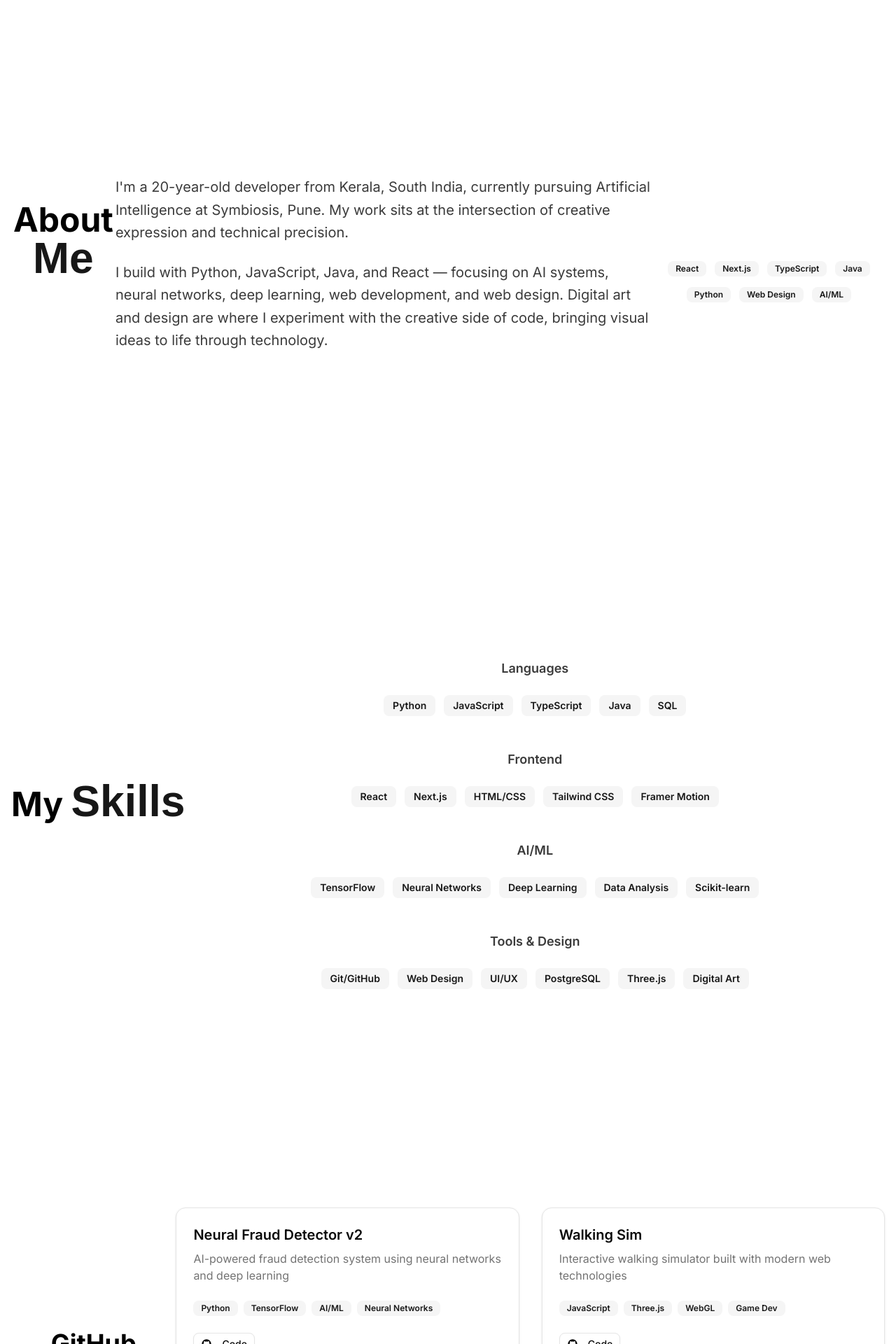
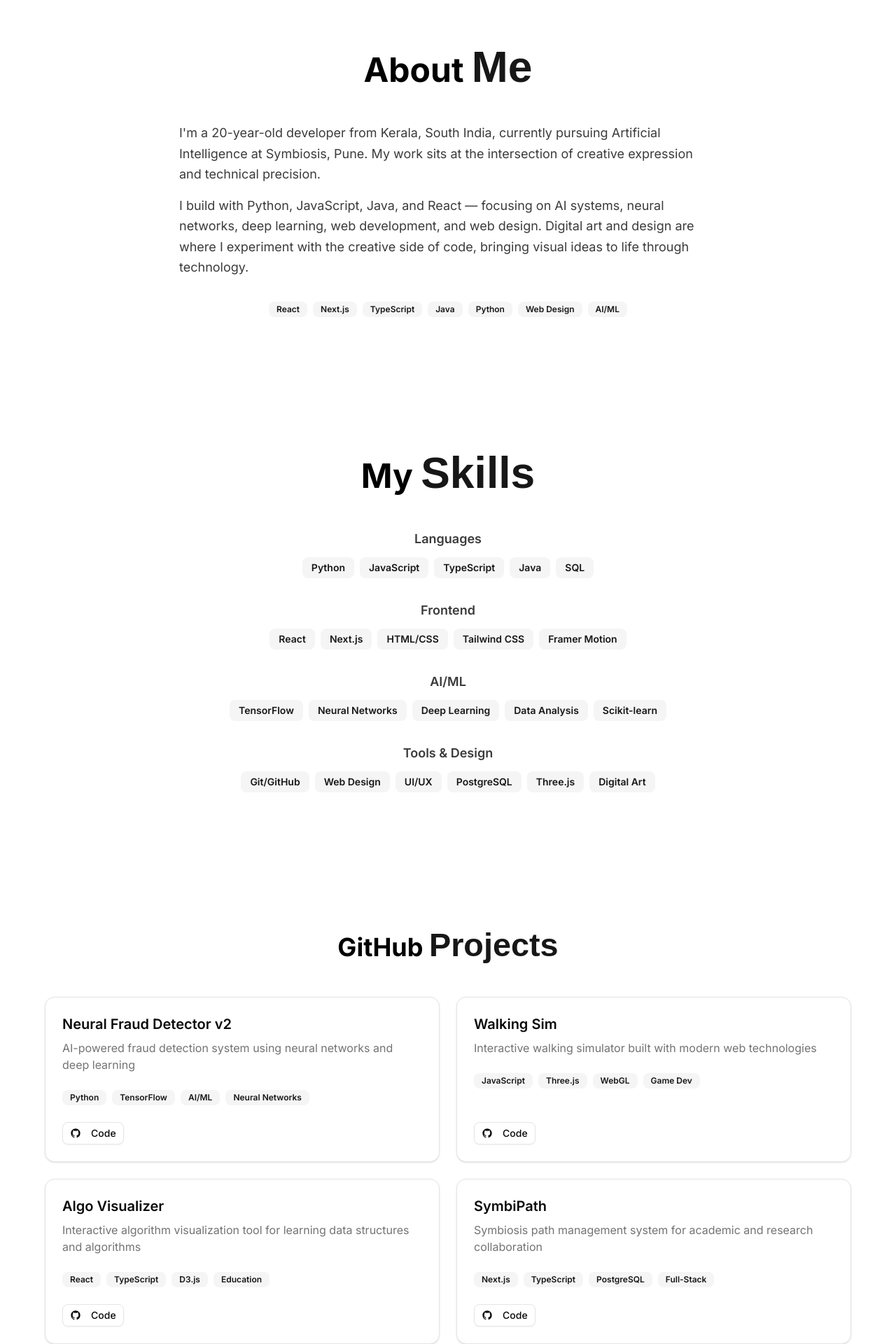
Before and after one commit to codezeroexe/portfolio-website, a Next.js app: page / in a window 1280 px wide. Shown: the part 880-2800 px from the top of the page at 70% size. Built offline with nearby package versions, Linux system fonts and the light colour scheme; a web font is replaced by a local one.

Commit message:
revert: remove full-vh sections, restore original spacing, nav less tinted

```diff
--- a/src/app/page.tsx
+++ b/src/app/page.tsx
@@ -141,24 +141,24 @@ export default function Home() {
         {/* About Section - Concept 4: Scroll Fade-In */}
         <motion.section
           id="about"
-          className="min-h-screen flex items-center container mx-auto px-4 py-20 md:py-32"
+          className="container mx-auto px-4 py-16 md:py-24"
           initial={{ opacity: 0, y: 30 }}
           whileInView={{ opacity: 1, y: 0 }}
           viewport={{ once: true }}
           transition={{ duration: 0.6 }}
         >
-          <h2 className="text-4xl md:text-5xl font-bold text-center mb-16">
+          <h2 className="text-4xl md:text-5xl font-bold text-center mb-12">
              About <span className="[font-family:var(--font-gluten)] text-primary drop-shadow-[0_0_10px_rgba(var(--primary)/0.5)]" style={{ fontSize: '130%' }}>Me</span>
            </h2>
-           <div className="max-w-3xl mx-auto text-lg md:text-xl text-foreground/80 leading-relaxed space-y-6">
-             <p>
+           <div className="max-w-3xl mx-auto text-lg text-foreground/80 leading-relaxed">
+             <p className="mb-4">
                I'm a {new Date().getFullYear() - 2006}-year-old developer from Kerala, South India, currently pursuing Artificial Intelligence at Symbiosis, Pune. My work sits at the intersection of creative expression and technical precision.
              </p>
              <p>
                I build with Python, JavaScript, Java, and React — focusing on AI systems, neural networks, deep learning, web development, and web design. Digital art and design are where I experiment with the creative side of code, bringing visual ideas to life through technology.
              </p>
            </div>
-           <div className="flex flex-wrap gap-3 justify-center mt-12">
+           <div className="flex flex-wrap gap-2 justify-center mt-8">
             {["React", "Next.js", "TypeScript", "Java", "Python", "Web Design", "AI/ML"].map((tech) => (
               /* Concept 2: Badge Hover Lift */
               <motion.div
@@ -175,16 +175,16 @@ export default function Home() {
         {/* Skills Section - Concept 4: Scroll Fade-In */}
         <motion.section
           id="skills"
-          className="min-h-screen flex items-center container mx-auto px-4 py-20 md:py-32"
+          className="container mx-auto px-4 py-16 md:py-24"
           initial={{ opacity: 0, y: 30 }}
           whileInView={{ opacity: 1, y: 0 }}
           viewport={{ once: true }}
           transition={{ duration: 0.6 }}
         >
-          <h2 className="text-4xl md:text-5xl font-bold text-center mb-16">
+          <h2 className="text-4xl md:text-5xl font-bold text-center mb-12">
              My <span className="[font-family:var(--font-gluten)] text-primary drop-shadow-[0_0_10px_rgba(var(--primary)/0.5)]" style={{ fontSize: '130%' }}>Skills</span>
            </h2>
-           <div className="max-w-4xl mx-auto space-y-12 text-center">
+           <div className="max-w-4xl mx-auto space-y-8 text-center">
             {[
               { category: "Languages", skills: ["Python", "JavaScript", "TypeScript", "Java", "SQL"] },
               { category: "Frontend", skills: ["React", "Next.js", "HTML/CSS", "Tailwind CSS", "Framer Motion"] },
@@ -192,8 +192,8 @@ export default function Home() {
               { category: "Tools & Design", skills: ["Git/GitHub", "Web Design", "UI/UX", "PostgreSQL", "Three.js", "Digital Art"] },
             ].map(({ category, skills }) => (
               <div key={category}>
-                 <h3 className="text-lg font-semibold mb-6 text-foreground/80">{category}</h3>
-                 <div className="flex flex-wrap gap-3 justify-center">
+                 <h3 className="text-lg font-semibold mb-3 text-foreground/80">{category}</h3>
+                 <div className="flex flex-wrap gap-2 justify-center">
                   {skills.map((skill) => (
                     /* Concept 2: Badge Hover Lift */
                     <motion.div
@@ -213,16 +213,16 @@ export default function Home() {
         {/* Projects Section - Concept 4: Scroll Fade-In */}
         <motion.section
           id="projects"
-          className="min-h-screen flex items-center container mx-auto px-4 py-20 md:py-32"
+          className="container mx-auto px-4 py-16 md:py-24"
           initial={{ opacity: 0, y: 30 }}
           whileInView={{ opacity: 1, y: 0 }}
           viewport={{ once: true }}
           transition={{ duration: 0.6 }}
         >
-          <h2 className="text-3xl md:text-4xl font-bold text-center mb-16">
+          <h2 className="text-3xl md:text-4xl font-bold text-center mb-12">
              GitHub <span className="[font-family:var(--font-gluten)] text-primary drop-shadow-[0_0_10px_rgba(var(--primary)/0.5)]" style={{ fontSize: '130%' }}>Projects</span>
            </h2>
-           <div className="grid grid-cols-1 md:grid-cols-2 gap-8 max-w-6xl mx-auto auto-rows-fr">
+           <div className="grid grid-cols-1 md:grid-cols-2 gap-6 max-w-6xl mx-auto auto-rows-fr">
             {projects.map((project, i) => (
               <motion.div
                 key={project.id}
@@ -245,19 +245,19 @@ export default function Home() {
         {/* Contact Section - Concept 4: Scroll Fade-In */}
         <motion.section
           id="contact"
-          className="min-h-screen flex items-center container mx-auto px-4 py-20 md:py-32 text-center"
+          className="container mx-auto px-4 py-16 md:py-24 text-center"
           initial={{ opacity: 0, y: 30 }}
           whileInView={{ opacity: 1, y: 0 }}
           viewport={{ once: true }}
           transition={{ duration: 0.6 }}
         >
-          <h2 className="text-4xl md:text-5xl font-bold mb-6">
+          <h2 className="text-4xl md:text-5xl font-bold mb-4">
              Get In <span className="[font-family:var(--font-gluten)] text-primary drop-shadow-[0_0_10px_rgba(var(--primary)/0.5)]" style={{ fontSize: '130%' }}>Touch</span>
            </h2>
-           <p className="text-lg md:text-xl text-foreground/80 mb-12 max-w-xl mx-auto">
+           <p className="text-lg text-foreground/80 mb-8 max-w-xl mx-auto">
             Reach out on LinkedIn, check my GitHub and Instagram, or drop an email.
           </p>
-          <div className="flex justify-center gap-6">
+          <div className="flex justify-center gap-4">
             {/* Concept 1: Button Hover Glow */}
             <motion.div whileHover={{ scale: 1.05 }} whileTap={{ scale: 0.95 }}>
               <Button onClick={() => window.location.href = 'mailto:sreeharisreelakam06@gmail.com'} className="hover:shadow-[0_0_20px_rgba(255,255,255,0.1)] transition-shadow">Email Me</Button>
--- a/src/components/nav.tsx
+++ b/src/components/nav.tsx
@@ -28,8 +28,8 @@ export function Nav() {
   }, []);
 
   return (
-    <nav className="sticky top-0 z-50 border-b bg-background/70 backdrop-blur-md">
-      <div className="w-full max-w-4xl mx-auto flex gap-6 md:gap-10 py-4 px-4 items-center justify-center">
+    <nav className="sticky top-0 z-50 border-b bg-background/40 backdrop-blur">
+      <div className="container flex gap-4 py-3 px-4 items-center justify-center">
         {sections.map(({ id, label }) => (
           <button
             key={id}
```
